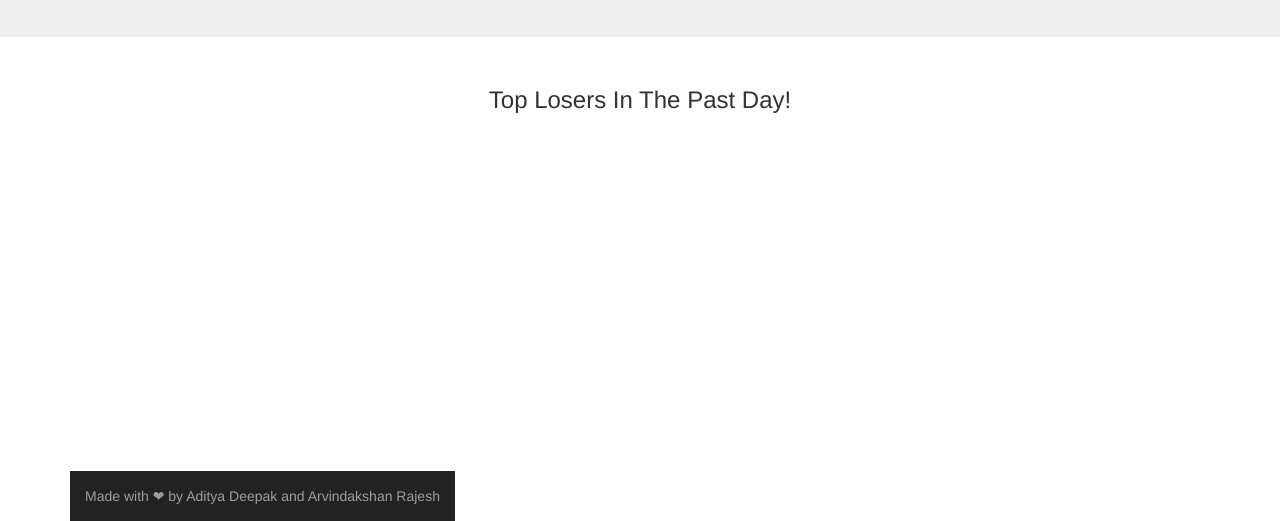
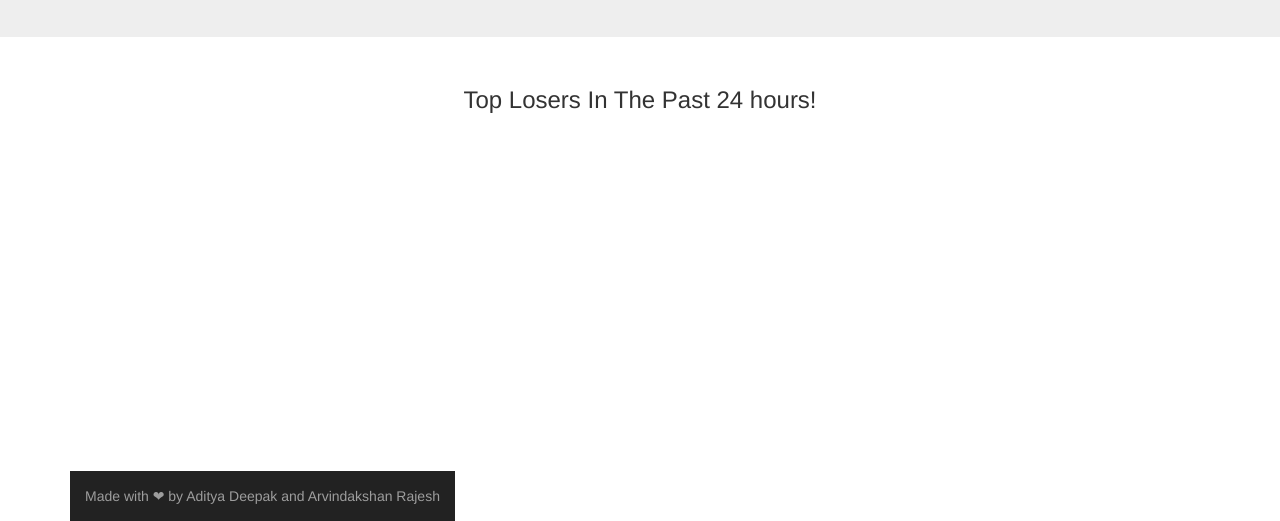
Before and after one commit to aditya8100/stock-teller, a plain HTML site: page index.html in a window 1280 px wide. Shown: the part 279-800 px from the top of the page. Drawn offline with nearby package versions, Linux system fonts and the light colour scheme; no server answers.

Commit message:
Change in title

```diff
--- a/index.html
+++ b/index.html
@@ -35,7 +35,7 @@
             <div class="container">
                 <div class="row">
                     <div class="col-md-12">
-                        <h3> Top Losers In The Past Day! </h3>
+                        <h3> Top Losers In The Past 24 hours! </h3>
                     </div>
                 </div>
             </div>
```
